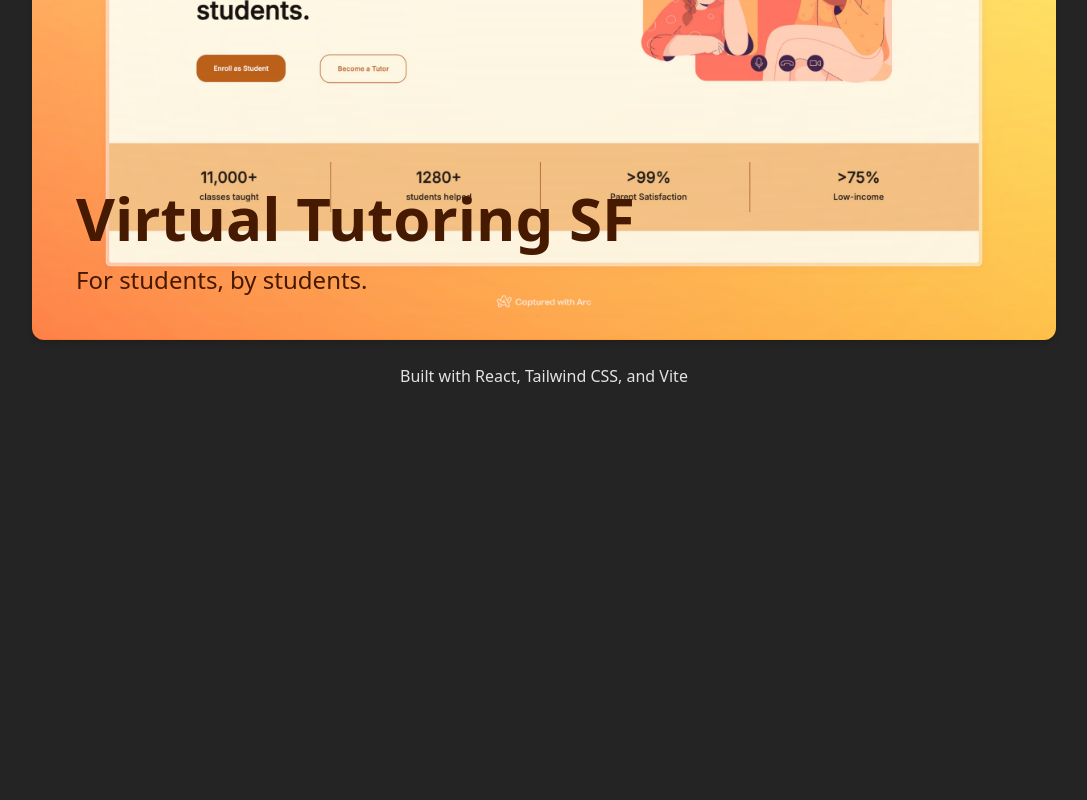
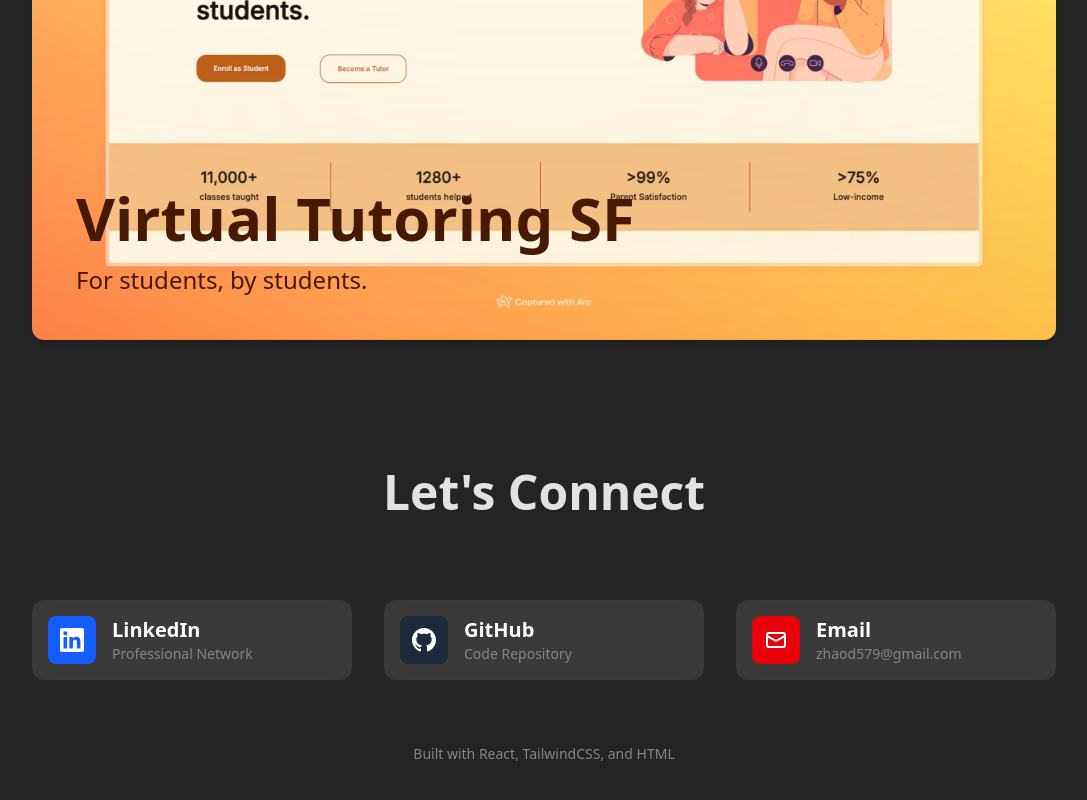
Before and after one commit to DarrenZhao01/Portfolio, a React (Vite) app: page / in a window 1280 px wide. Shown: the part 2128-2928 px from the top of the page, without its empty margins (96-1183 px from the left). Before the commit the page ends 2544 px from the top, so only its background shows below. Built offline with nearby package versions, Linux system fonts and the light colour scheme.

Commit message:
Create connect section

```diff
--- a/index.html
+++ b/index.html
@@ -12,6 +12,7 @@
     <div id="about-content"></div>
     <div id="about"></div>
     <div id="projects"></div>
+    <div id="connect"></div>
     <script type="module" src="/src/main.jsx"></script>
     <script src="https://unpkg.com/aos@2.3.4/dist/aos.js"></script>
   </body>
--- /dev/null
+++ b/src/Connect.jsx
@@ -0,0 +1,79 @@
+import React, { useEffect } from 'react';
+import "./App.css";
+import AOS from 'aos';
+import 'aos/dist/aos.css';
+
+function Connect() {
+    useEffect(() => {
+        AOS.init({ duration: 700, easing: "ease-in-out", once: true });
+        AOS.refresh();
+    }, []);
+
+    return (
+        <div className="flex flex-col items-center py-16">
+            <h2 className="text-5xl/30 font-semibold mb-12" data-aos="fade-up">
+                Let's Connect
+            </h2>
+
+            <div className="flex flex-col sm:flex-row gap-8 items-center" data-aos="fade-up" data-aos-delay="300">
+                {/* LinkedIn */}
+                <a
+                    href="https://www.linkedin.com/in/darren-zhao-257424241/"
+                    target="_blank"
+                    rel="noopener noreferrer"
+                    className="flex items-center gap-4 p-4 rounded-xl bg-white/10 backdrop-blur-md hover:bg-white/20 transition-all duration-300 min-w-80"
+                >
+                    <div className="w-12 h-12 flex items-center justify-center bg-blue-600 rounded-lg">
+                        <svg className="w-6 h-6 text-white" fill="currentColor" viewBox="0 0 24 24">
+                            <path d="M20.447 20.452h-3.554v-5.569c0-1.328-.027-3.037-1.852-3.037-1.853 0-2.136 1.445-2.136 2.939v5.667H9.351V9h3.414v1.561h.046c.477-.9 1.637-1.85 3.37-1.85 3.601 0 4.267 2.37 4.267 5.455v6.286zM5.337 7.433a2.062 2.062 0 01-2.063-2.065 2.064 2.064 0 112.063 2.065zm1.782 13.019H3.555V9h3.564v11.452zM22.225 0H1.771C.792 0 0 .774 0 1.729v20.542C0 23.227.792 24 1.771 24h20.451C23.2 24 24 23.227 24 22.271V1.729C24 .774 23.2 0 22.222 0h.003z"/>
+                        </svg>
+                    </div>
+                    <div>
+                        <div className="text-xl font-semibold text-white">LinkedIn</div>
+                        <div className="text-sm" style={{ color: '#888484' }}>Professional Network</div>
+                    </div>
+                </a>
+
+                {/* GitHub */}
+                <a
+                    href="https://github.com/DarrenZhao01"
+                    target="_blank"
+                    rel="noopener noreferrer"
+                    className="flex items-center gap-4 p-4 rounded-xl bg-white/10 backdrop-blur-md hover:bg-white/20 transition-all duration-300 min-w-80"
+                >
+                    <div className="w-12 h-12 flex items-center justify-center bg-gray-800 rounded-lg">
+                        <svg className="w-6 h-6 text-white" fill="currentColor" viewBox="0 0 24 24">
+                            <path d="M12 0c-6.626 0-12 5.373-12 12 0 5.302 3.438 9.8 8.207 11.387.599.111.793-.261.793-.577v-2.234c-3.338.726-4.033-1.416-4.033-1.416-.546-1.387-1.333-1.756-1.333-1.756-1.089-.745.083-.729.083-.729 1.205.084 1.839 1.237 1.839 1.237 1.07 1.834 2.807 1.304 3.492.997.107-.775.418-1.305.762-1.604-2.665-.305-5.467-1.334-5.467-5.931 0-1.311.469-2.381 1.236-3.221-.124-.303-.535-1.524.117-3.176 0 0 1.008-.322 3.301 1.23.957-.266 1.983-.399 3.003-.404 1.02.005 2.047.138 3.006.404 2.291-1.552 3.297-1.23 3.297-1.23.653 1.653.242 2.874.118 3.176.77.84 1.235 1.911 1.235 3.221 0 4.609-2.807 5.624-5.479 5.921.43.372.823 1.102.823 2.222v3.293c0 .319.192.694.801.576 4.765-1.589 8.199-6.086 8.199-11.386 0-6.627-5.373-12-12-12z"/>
+                        </svg>
+                    </div>
+                    <div>
+                        <div className="text-xl font-semibold text-white">GitHub</div>
+                        <div className="text-sm" style={{ color: '#888484' }}>Code Repository</div>
+                    </div>
+                </a>
+
+                {/* Email */}
+                <a
+                    href="mailto:zhaod579@gmail.com"
+                    className="flex items-center gap-4 p-4 rounded-xl bg-white/10 backdrop-blur-md hover:bg-white/20 transition-all duration-300 min-w-80"
+                >
+                    <div className="w-12 h-12 flex items-center justify-center bg-red-600 rounded-lg">
+                        <svg className="w-6 h-6 text-white" fill="none" stroke="currentColor" viewBox="0 0 24 24">
+                            <path strokeLinecap="round" strokeLinejoin="round" strokeWidth={2} d="M3 8l7.89 4.26a2 2 0 002.22 0L21 8M5 19h14a2 2 0 002-2V7a2 2 0 00-2-2H5a2 2 0 00-2 2v10a2 2 0 002 2z" />
+                        </svg>
+                    </div>
+                    <div>
+                        <div className="text-xl font-semibold text-white">Email</div>
+                        <div className="text-sm" style={{ color: '#888484' }}>zhaod579@gmail.com</div>
+                    </div>
+                </a>
+            </div>
+
+            <div className="mt-16 text-sm" style={{ color: '#888484' }} >
+                Built with React, TailwindCSS, and HTML
+            </div>
+        </div>
+    );
+}
+
+export default Connect;
--- a/src/Projects.jsx
+++ b/src/Projects.jsx
@@ -68,8 +68,6 @@
           </div>
         </div>
       </div>
-      <br></br>
-      <span>Built with React, Tailwind CSS, and Vite</span>
     </div>
   );
 }
--- a/src/main.jsx
+++ b/src/main.jsx
@@ -5,6 +5,7 @@
 import About from './About.jsx'
 import AboutContent from './About_Content.jsx'
 import Projects from './Projects.jsx'
+import Connect from './Connect.jsx'
 
 createRoot(document.getElementById('header')).render(
   <StrictMode>
@@ -29,3 +30,9 @@
     <Projects />
   </StrictMode>
 )
+
+createRoot(document.getElementById('connect')).render(
+  <StrictMode>
+    <Connect />
+  </StrictMode>
+)
```
